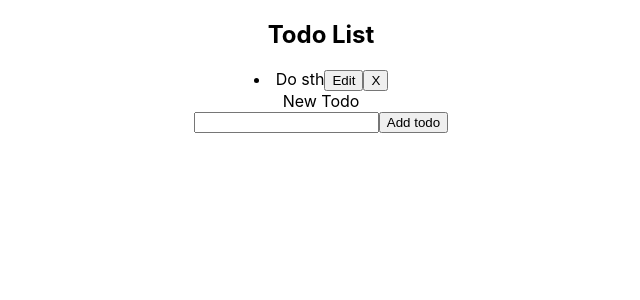
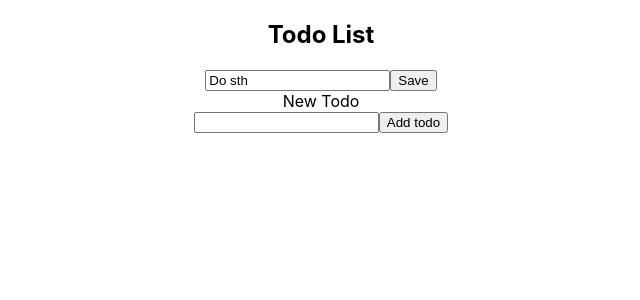
Before and after one commit to dseda/react-todo-app, a React (Create React App) app: page / in a window 1280 px wide. Both pictures are taken after a click on the button "Edit". Shown: the top 300 px of the page, without its empty margins (319-959 px from the left). Built offline with nearby package versions, Linux system fonts and the light colour scheme.

Commit message:
add edit todo feature

```diff
--- a/src/Todo.js
+++ b/src/Todo.js
@@ -3,19 +3,49 @@ import React, { Component } from "react";
 class Todo extends Component {
   constructor(props) {
     super(props);
+    this.state = { isEditting: false, task: this.props.task };
     this.handleClick = this.handleClick.bind(this);
+    this.toggleForm = this.toggleForm.bind(this);
+    this.handleUpdate = this.handleUpdate.bind(this);
+    this.handleChange = this.handleChange.bind(this);
   }
   handleClick(e) {
     this.props.remove(this.props.id);
   }
+  handleChange(e) {
+    this.setState({ task: e.target.value });
+  }
+  toggleForm() {
+    this.setState({ isEditting: !this.state.isEditting });
+  }
+  handleUpdate(e) {
+    e.preventDefault();
+    this.props.update(this.props.id, this.state.task);
+    this.setState({ isEditting: false });
+  }
   render() {
-    return (
-      <li>
-        {this.props.task}
-        <button>Edit</button>
-        <button onClick={this.handleClick}>X</button>
-      </li>
-    );
+    if (this.state.isEditting) {
+      return (
+        <div>
+          <form onSubmit={this.handleUpdate}>
+            <input
+              type="text"
+              value={this.state.task}
+              onChange={this.handleChange}
+            />
+            <button>Save</button>
+          </form>
+        </div>
+      );
+    } else {
+      return (
+        <div>
+          <button onClick={this.toggleForm}>Edit</button>
+          <button onClick={this.handleClick}>X</button>
+          <li>{this.props.task}</li>
+        </div>
+      );
+    }
   }
 }
 
--- a/src/TodoList.js
+++ b/src/TodoList.js
@@ -8,6 +8,7 @@ class TodoList extends Component {
     this.state = { todos: [{ task: "Do sth" }] };
     this.addTodo = this.addTodo.bind(this);
     this.remove = this.remove.bind(this);
+    this.update = this.update.bind(this);
   }
 
   addTodo(todo) {
@@ -19,12 +20,21 @@ class TodoList extends Component {
   remove(id) {
     this.setState({ todos: this.state.todos.filter((todo) => todo.id !== id) });
   }
-
+  update(id, updatedTask) {
+    const updatedTodos = this.state.todos.map((todo) => {
+      if (todo.id === id) {
+        return { ...todo, task: updatedTask };
+      }
+      return todo;
+    });
+    this.setState({ todos: updatedTodos });
+  }
   render() {
     const todos = this.state.todos.map((todo) => (
       <div>
         <Todo
           remove={this.remove}
+          update={this.update}
           task={todo.task}
           key={todo.id}
           id={todo.id}
```
